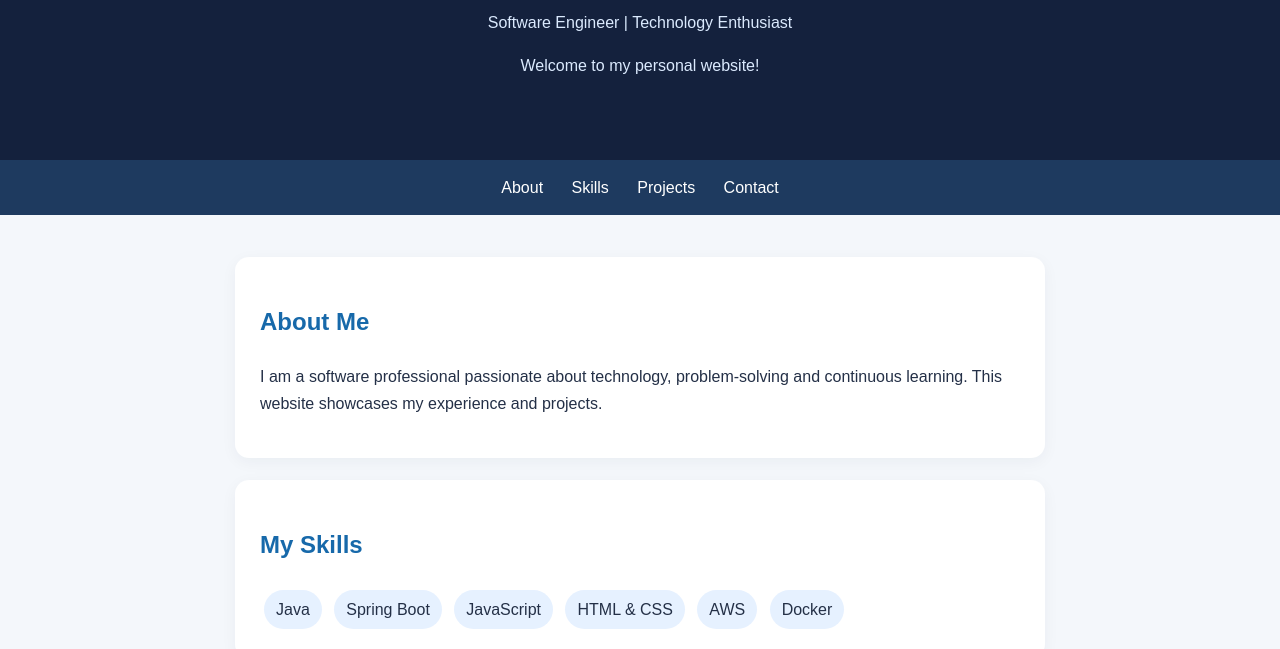
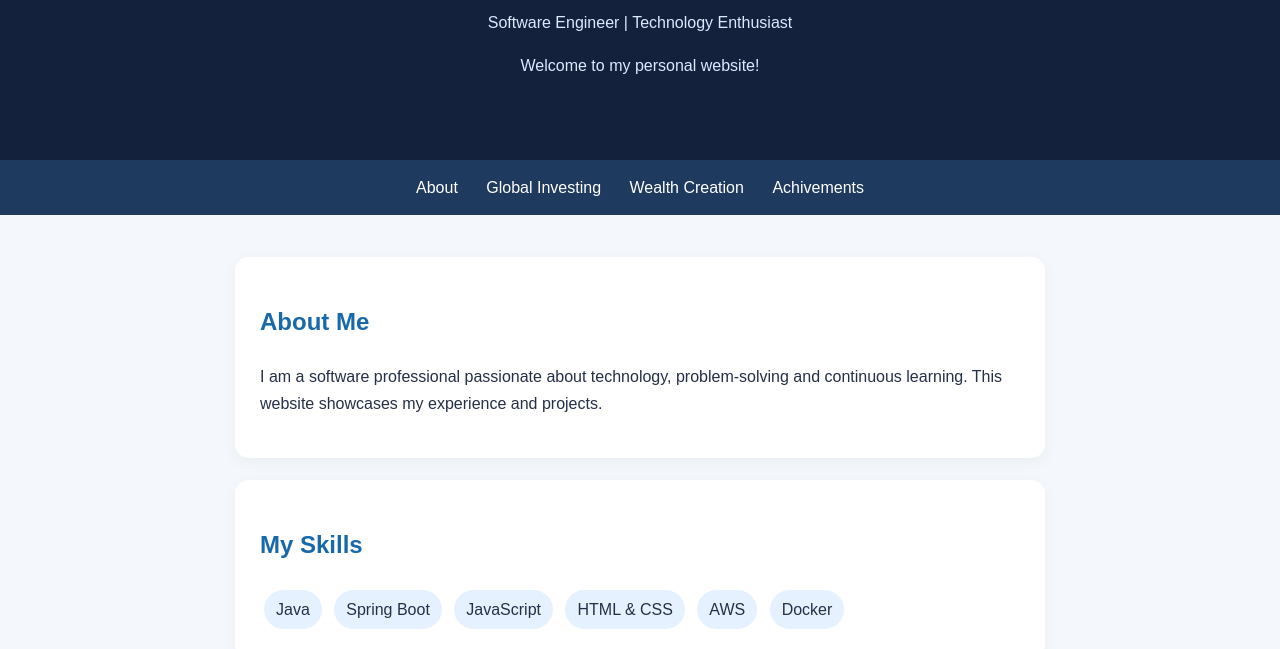
Before and after one commit to yugandharmfu/yugandharmfu.github.io, a plain HTML site: page index.html in a window 1280 px wide. Shown: the part 186-835 px from the top of the page. Drawn offline with Linux system fonts and the light colour scheme.

Commit message:
Update index.html

```diff
--- a/index.html
+++ b/index.html
@@ -85,9 +85,9 @@
 
   <nav>
     <a href="#about">About</a>
-    <a href="#skills">Skills</a>
-    <a href="/projects.html">Projects</a>
-    <a href="#contact">Contact</a>
+    <a href="#skills">Global Investing</a>
+    <a href="/projects.html">Wealth Creation</a>
+    <a href="#contact">Achivements</a>
   </nav>
 
   <main>
```
